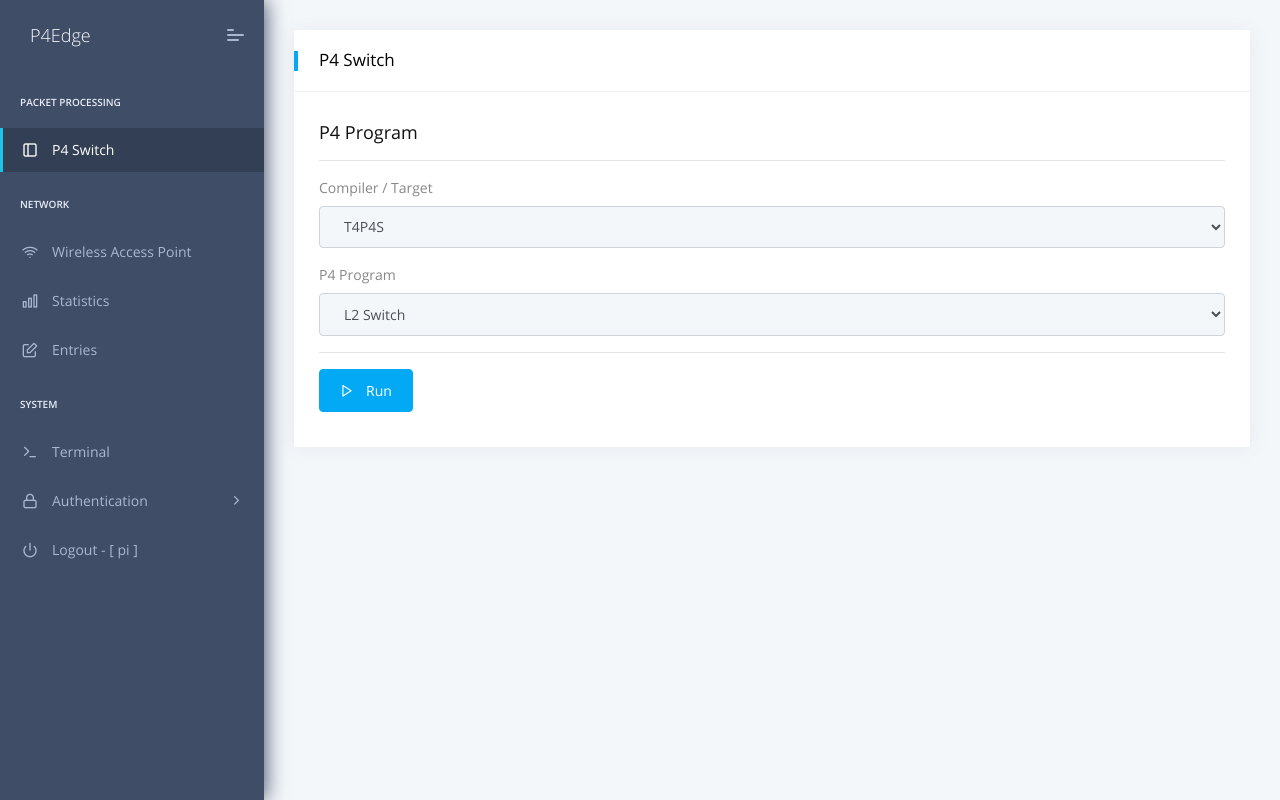
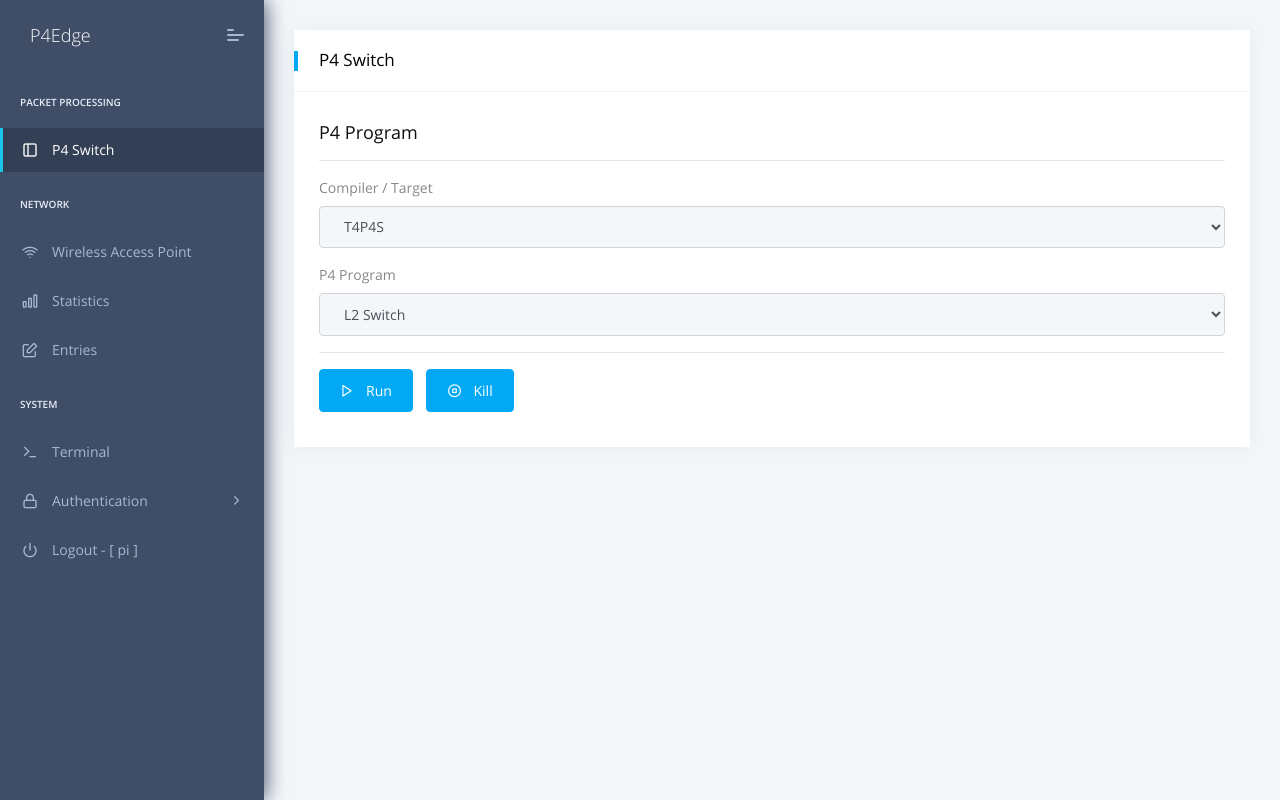
Before and after one commit to P4EDGE/ui, a Django app: page / in a window 1280 px wide. Run offline with Django 3.2, Linux system fonts and the light colour scheme; a user stored in the database is signed in; some libraries are stand-ins or nearby versions.

Commit message:
feat: add kill switch button

```diff
--- a/dashboard/templates/index.html
+++ b/dashboard/templates/index.html
@@ -60,6 +60,9 @@
                                                 <button type="button" class="btn btn-primary" onclick="run()">
                                                     <i class="feather icon-play"></i>Run
                                                 </button>
+                                                <button type="button" class="btn btn-primary" onclick="kill()">
+                                                    <i class="feather icon-stop-circle"></i>Kill
+                                                </button>
                                             </form>
                                         </div>
                                     </div>
@@ -89,6 +92,15 @@
             $('#file-upload').addClass('d-none');
         }
     });
+
+    function kill() {
+        const compiler = $('#compiler').val();
+        sendPostRequest("{% url 'switch' %}", {
+            compiler: compiler,
+            program: 'kill_service',
+            src: ''
+        });
+    }
 
     function run() {
         const compiler = $('#compiler').val();
--- a/dashboard/utils.py
+++ b/dashboard/utils.py
@@ -138,6 +138,17 @@ def update_t4p4s_examples(dpdk_opts):
 def set_t4p4s_switch(example):
     Path('/root/t4p4s-switch').write_text(example)
 
+def stop_t4p4s_service():
+    try:
+        subprocess.call(["systemctl","stop","t4p4s.service"])
+    except:
+        pass
+
+def stop_bmv2_service():
+    try:
+        subprocess.call(["systemctl","stop","bmv2.service"])
+    except:
+        pass
 
 def restart_t4p4s_service():
     try:
--- a/dashboard/views.py
+++ b/dashboard/views.py
@@ -47,6 +47,9 @@ def switch(request):
                 )
 
                 utils.upload_p4_program(post_data['src'], 'T4P4S')
+            elif post_data['program'] == 'kill_service':
+                print("stop t4p4s")
+                utils.stop_t4p4s_service()
             else:
                 return JsonResponse({'success': False, 'message': 'Not recognized T4P4S example'})
         else:
@@ -55,6 +58,8 @@ def switch(request):
                 utils.restart_bmv2_service()
             elif post_data['program'] == 'custom':
                 utils.upload_p4_program(post_data['src'], 'BMv2')
+            elif post_data['program'] == 'kill_service':
+                utils.stop_bmv2_service()
             else:
                 return JsonResponse({'success': False, 'message': 'Not recognized T4P4S example'})
 
```
